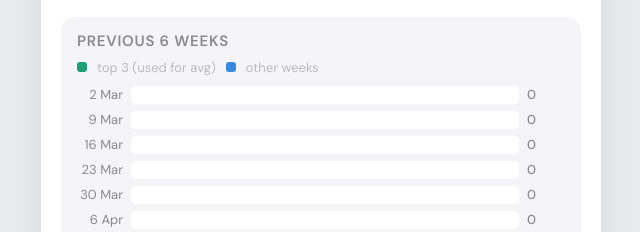
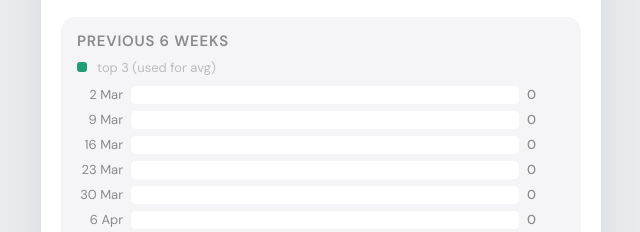
Before and after one commit to NordicContentService/RunWeek, a plain HTML site: page index.html in a window 1280 px wide. Shown: the part 486-718 px from the top of the page, 319-959 px from the left. Drawn offline with Linux system fonts and the light colour scheme; a script that the page names is missing.

Commit message:
removed other weeks info

```diff
--- a/index.html
+++ b/index.html
@@ -924,7 +924,6 @@
     <div class="summary-title">Previous 6 Weeks</div>
     <div class="history-meta">
       <span class="legend-bar" style="background:#1D9E75"></span> top 3 (used for avg)
-      <span class="legend-bar" style="background:#378ADD"></span> other weeks
     </div>
     <div id="historyBars"></div>
   </div>
```
